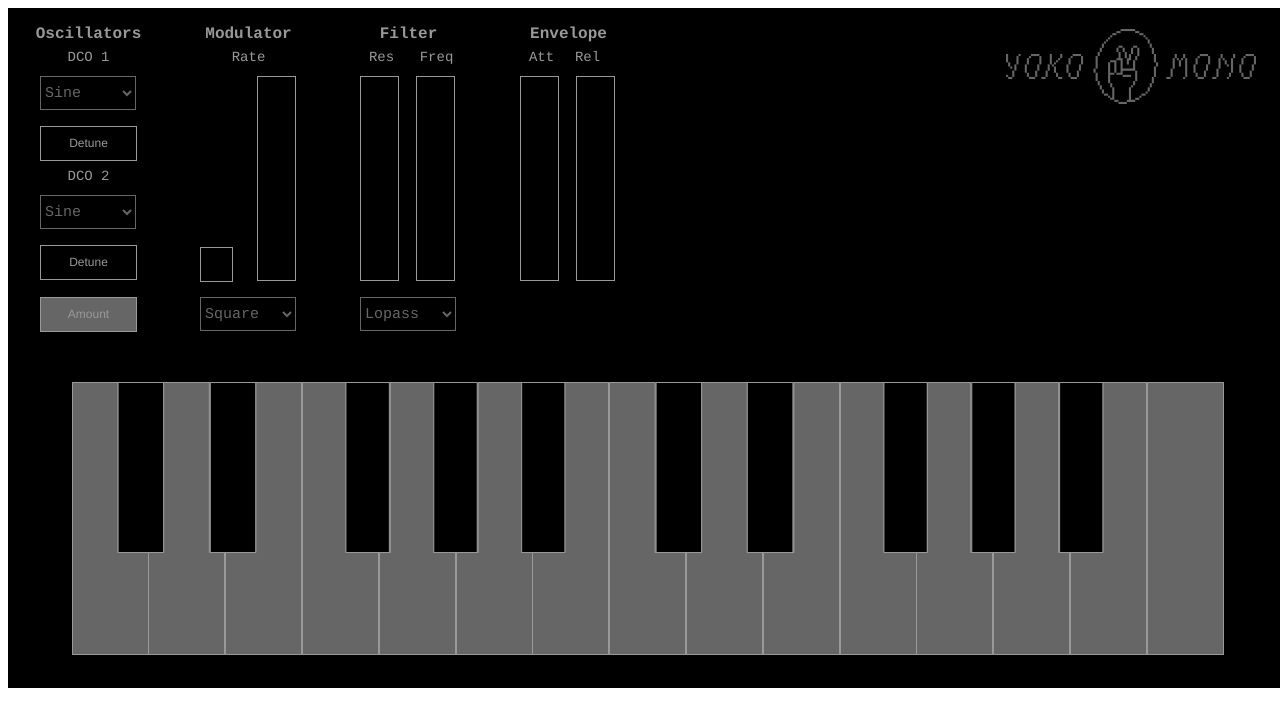
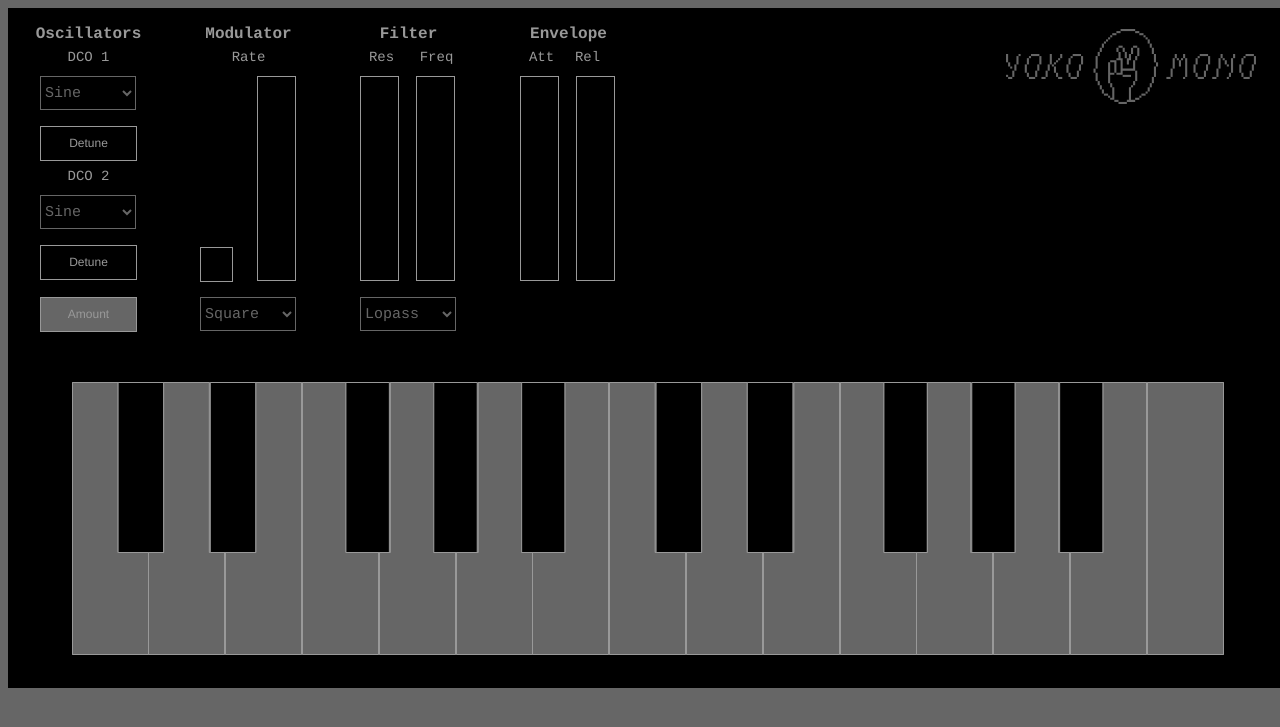
Before and after one commit to athletics/yokoMono, a web app: file index.html in a window 1280 px wide. Shown: the top 727 px of the page. Run offline with its HTML, style and script files only (its server is not run), Linux system fonts and the light colour scheme.

Commit message:
Centering synth and adding background color.

```diff
--- a/assets/yokomono.css
+++ b/assets/yokomono.css
@@ -1,3 +1,7 @@
+body {
+	background-color: rgb(102, 102, 102);
+}
+
 img.logo {
 
 	position: absolute;
@@ -11,5 +15,6 @@ div.synth {
 
 	width:1280px;
 	height:680px;
+	margin: 0 auto;
 
 }
```
